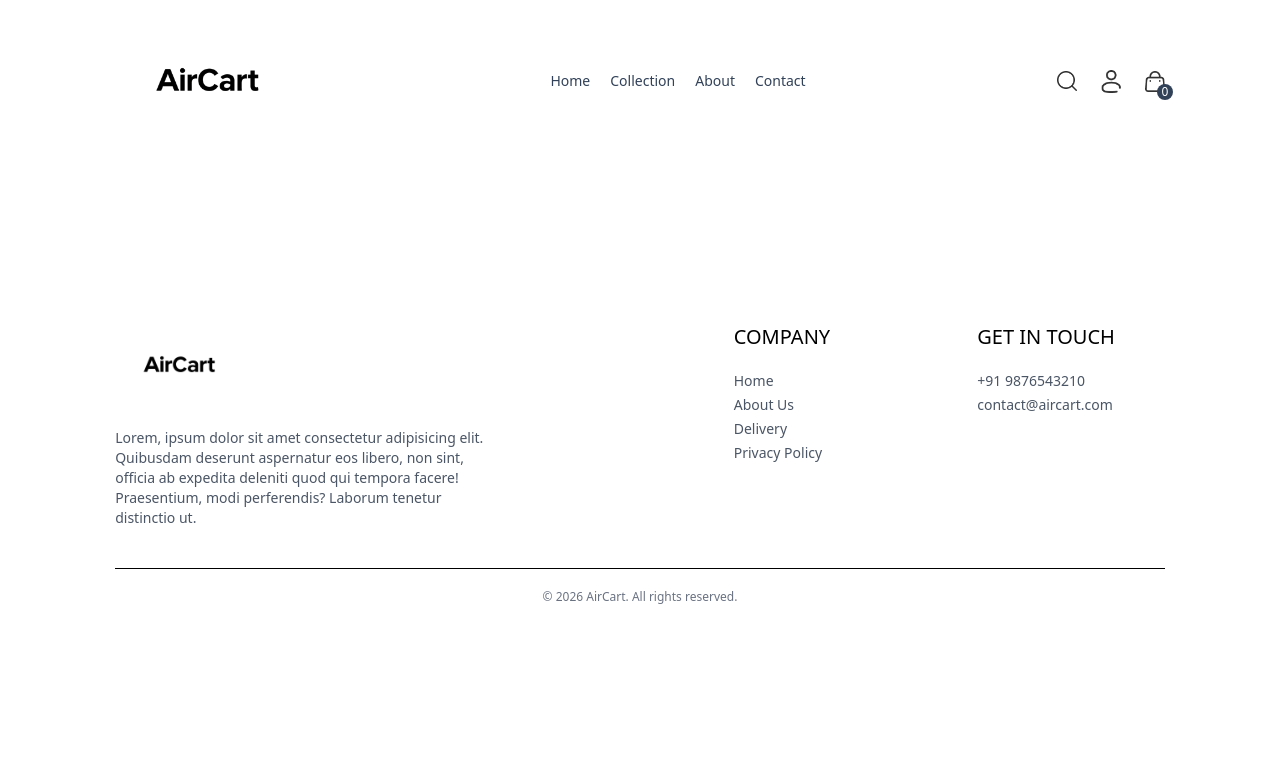
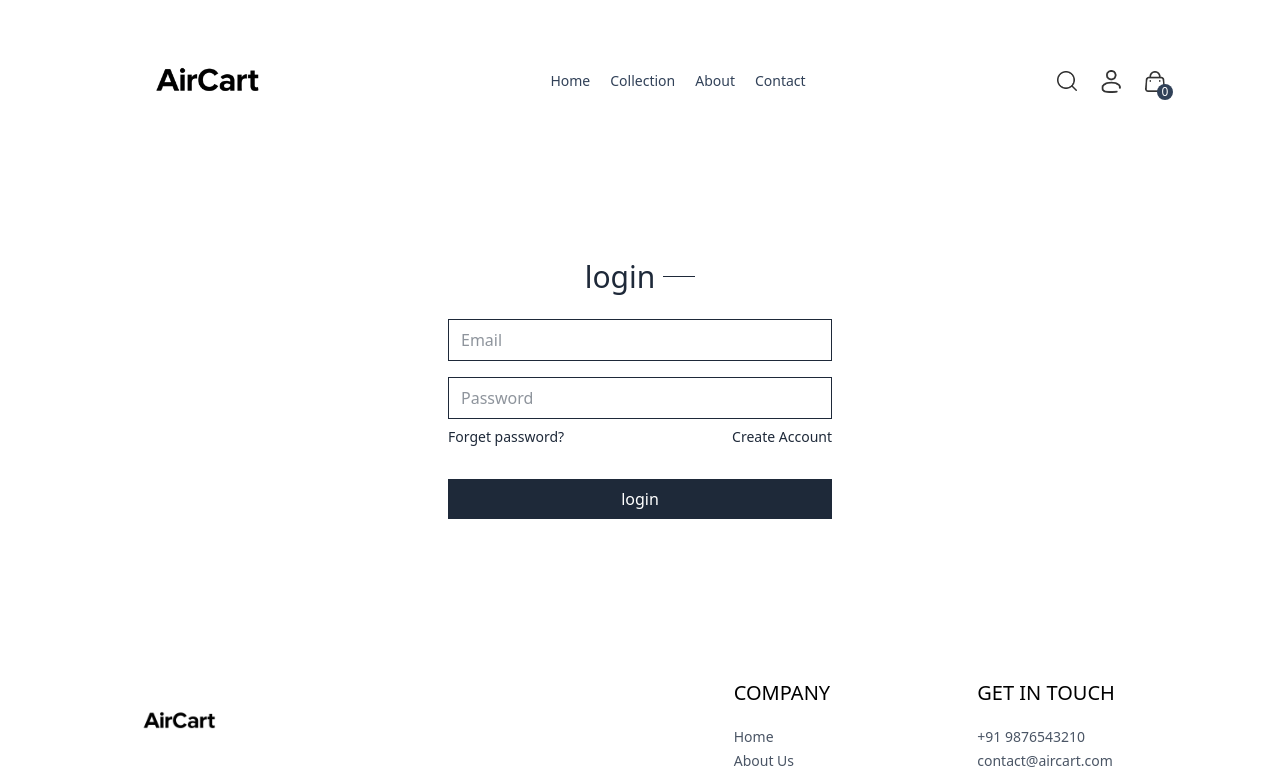
Before and after one commit to sreehari27/Ecommerc-frontend-MERN, a React (Vite) app: page /login in a window 1280 px wide. Shown: the top 777 px of the page. Built offline with nearby package versions, Linux system fonts and the light colour scheme; a web font is replaced by a local one.

Commit message:
Add login page and integrate with Navbar; enhance Orders display

```diff
--- a/src/App.jsx
+++ b/src/App.jsx
@@ -12,6 +12,7 @@ import SearchBar from './components/SearchBar'
 import { ToastContainer, toast } from 'react-toastify';
 import PlaceOrder from './pages/PlaceOrder'
 import Orders from './pages/Orders'
+import Login from './pages/Login'
 
 const App = () => {
   return (
@@ -23,6 +24,7 @@ const App = () => {
       <SearchBar />
       <Routes>
         <Route path='/' element={<Home />} />
+        <Route path='/login' element={<Login />} />
         <Route path='/collection' element={<Collection />} />
         <Route path='/about' element={<About />} />
         <Route path='/contact' element={<Contact />} />
--- a/src/components/Navbar.jsx
+++ b/src/components/Navbar.jsx
@@ -37,7 +37,8 @@ function Navbar() {
         <div className='flex items-center gap-6'>
             <img onClick={()=>setShowSearch(true)} src={assets.search_icon} alt="search" className='w-5 cursor-pointer' />
             <div className='group relative '>
-                <img src={assets.profile_icon} alt="profile" className='w-5 cursor-pointer' />
+
+                <Link to='/login'><img src={assets.profile_icon} alt="profile" className='w-5 cursor-pointer' /></Link>
 
                 <div className='group-hover:block hidden absolute dropdown-menu right-0 pt-4'>
                     <div className='flex flex-col gap-2 w-36 py-2 px-5 bg-slate-100 rounded text-gray-500'>
--- a/src/pages/Login.jsx
+++ b/src/pages/Login.jsx
@@ -1,8 +1,37 @@
-import React from 'react'
+import React, { useState } from 'react'
 
-function Login() {
+const Login = () => {
+
+  const [currentState, setCurrentState] = useState('login');
+
+
   return (
     <div>
+
+      <form action="" className='flex flex-col items-center w-[90%] sm:max-w-96 m-auto mt-14 gap-4 text-gray-800'>
+
+        <div className='inline-flex items-center gap-2 mb-2 mt-10'>
+          <p className='prata-regular text-3xl'>{currentState}</p>
+          <hr className='brder-none h-[1.5px] w-8 b g-gray-800' />
+        </div>
+
+        {currentState=== 'login' ? '' : <input type="text" className='w-full px-3 py-2 border border-gray-800' placeholder='Name' required />}
+        <input type="email" className='w-full px-3 py-2 border border-gray-800' placeholder='Email' required />
+        <input type="password" className='w-full px-3 py-2 border border-gray-800' placeholder='Password' required />
+
+        <div className='w-full flex justify-between text-sm mt-[-8px]'>
+          <p className='cursor-pointer'>Forget password?</p>
+          {
+            currentState === 'login'
+            ?<p className='cursor-pointer' onClick={() => setCurrentState('Sign Up')}>Create Account</p>
+            : <p className='cursor-pointer' onClick={() => setCurrentState('login')}>Login</p>
+          }
+        </div>
+
+        <button className='bg-gray-800 text-white w-full py-2 mt-4'>{currentState}</button>
+
+
+      </form>
 
     </div>
   )
--- a/src/pages/Orders.jsx
+++ b/src/pages/Orders.jsx
@@ -19,7 +19,22 @@ function Orders() {
               <div key={index} className='py-4 text-gray-700 flex flex-col md:flex-row md:items-center md:justify-between gap-4'>
                 <div className='flex items-start gap-6 text-sm'>
                   <img className='w-16 sm:w-20' src={item.image[0]} alt="" />
-
+                  <div>
+                    <p className='sm:text-base font-medium' >{item.name}</p>
+                    <div className='flex items-center gap-3 mt-2 text-base text-gray-700'>
+                      <p className='text-lg'>{currency}{item.price}</p>
+                      <p>Quantity:1</p>
+                      <p>Size: M</p>
+                    </div>
+                    <p className='mt-2 '>Date: <span className='text-gray-400'>01, march, 2026</span></p>
+                  </div>
+                </div>
+                <div className='md:w-1/2 flex justify-between'>
+                <div className='flex items-center gap-2'>
+                  <p className='min-w-2 h-2 rounded-full bg-green-500'></p>
+                  <p className='text-sm md:text-base '>Ready to ship</p>
+                </div>
+                <button className='border px-4 py-2 text-sm font-medium rounded-sm cursor-pointer'>Track Order</button>
                 </div>
 
               </div>
```
